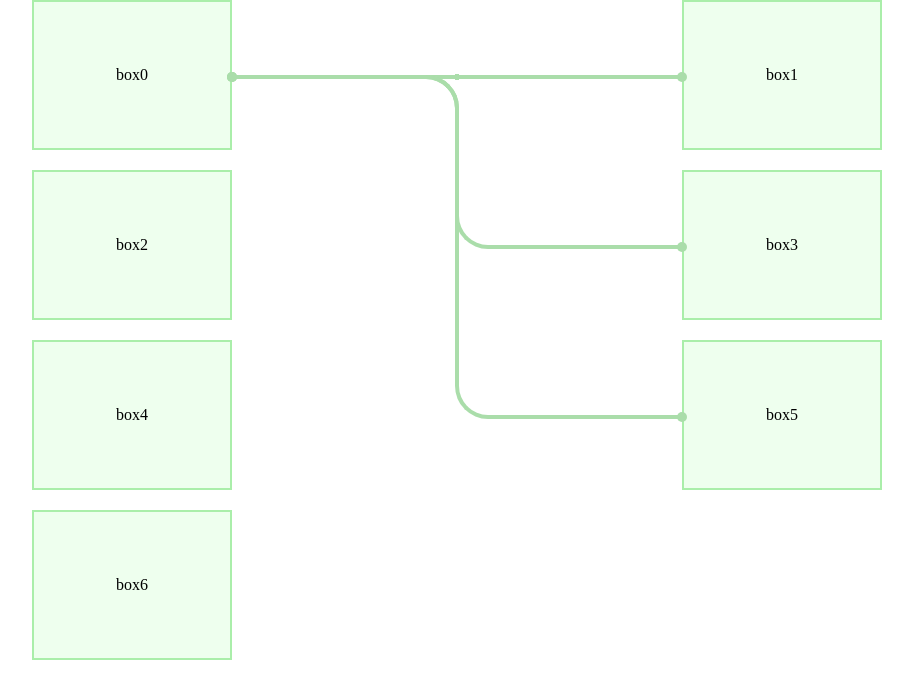
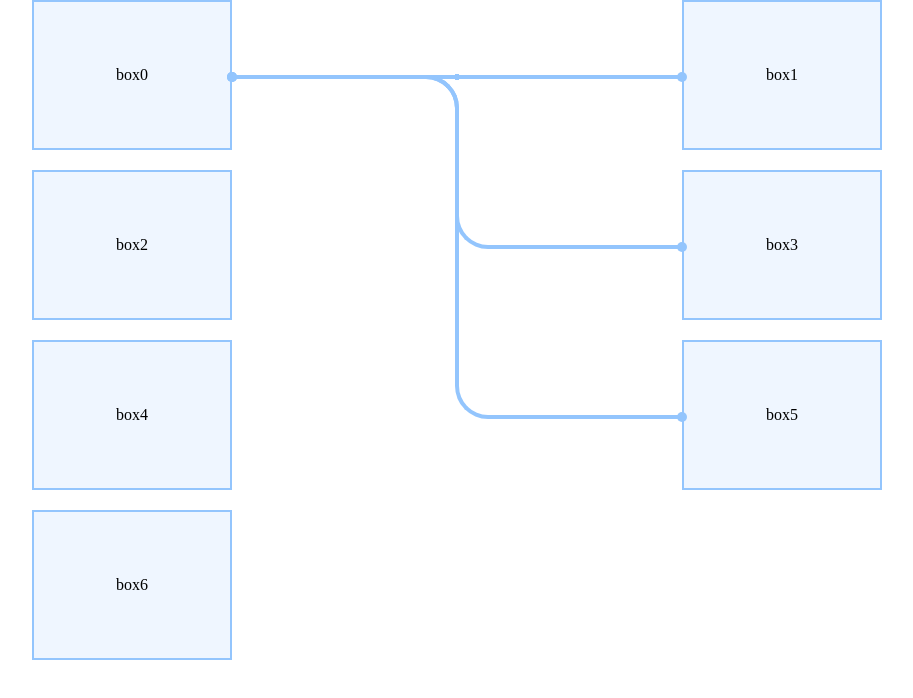
Before and after one commit to Ghibrasoft/box_connectors, a React (Vite) app: page / in a window 1280 px wide. Shown: the top 698 px of the page, without its empty margins (183-1096 px from the left). Built offline with nearby package versions, Linux system fonts and the light colour scheme.

Commit message:
Update: colors

```diff
--- a/src/App.tsx
+++ b/src/App.tsx
@@ -6,8 +6,6 @@ function App() {
   return (
     <div className='wrapper'>
       <Board
-        className='my-board'
-        lineCurviness={50}
         connections={[
           { start: 0, end: 1 },
           { start: 0, end: 3 },
--- a/src/index.css
+++ b/src/index.css
@@ -22,7 +22,7 @@
       /* position: absolute; */
       /* height: 200px; */
       /* width: 200px; */
-      background-color: var(--bg-color);
+      background: var(--bg-color);
       display: flex;
       justify-content: center;
       align-items: center;
--- a/src/variables.css
+++ b/src/variables.css
@@ -1,10 +1,5 @@
 :root {
-  --box-width: 200px;
-  --box-height: 200px;
-  --dot-width: 10px;
-  --dot-height: 10px;
-
-  --bg-color: #efe;
-  --border-color: #aea;
-  --dot-color: #ada;
+  --bg-color: #eff6ff;
+  --border-color: #93c5fd;
+  --dot-color: #93c5fd;
 }
```
